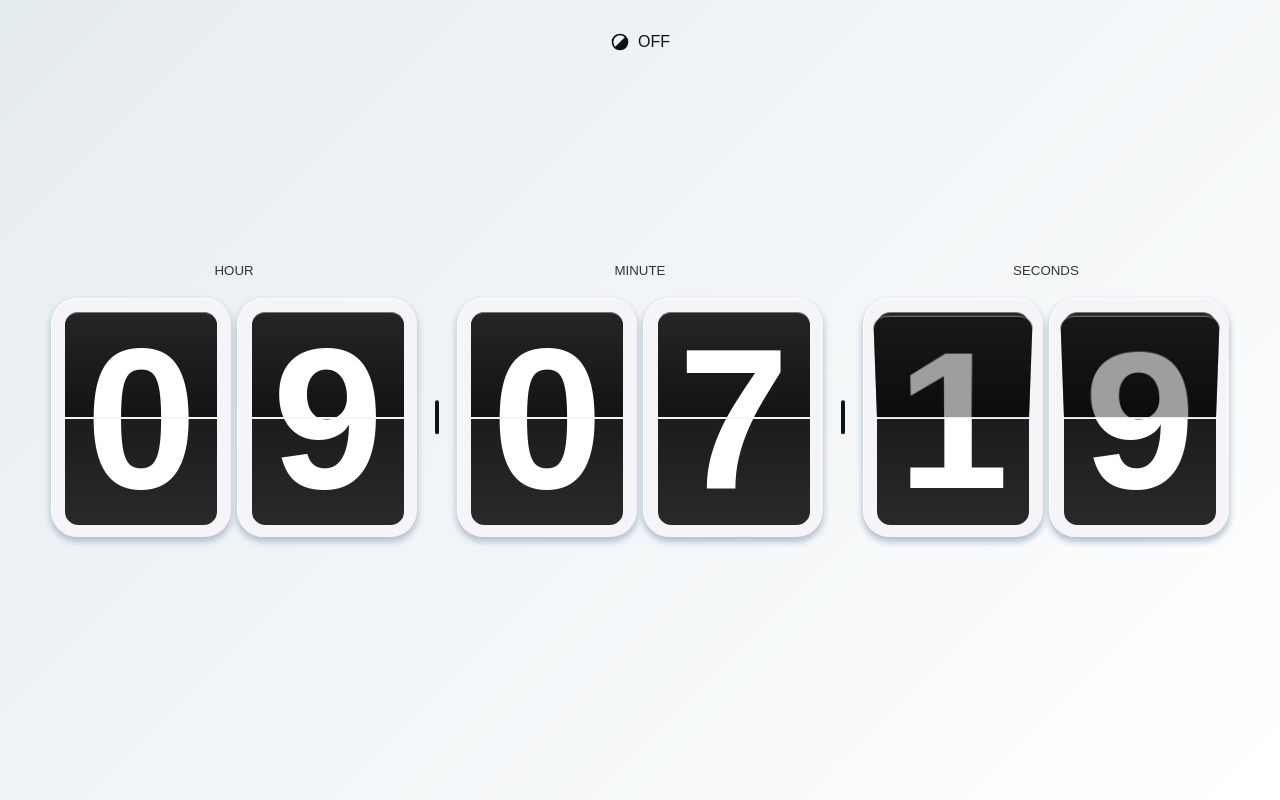
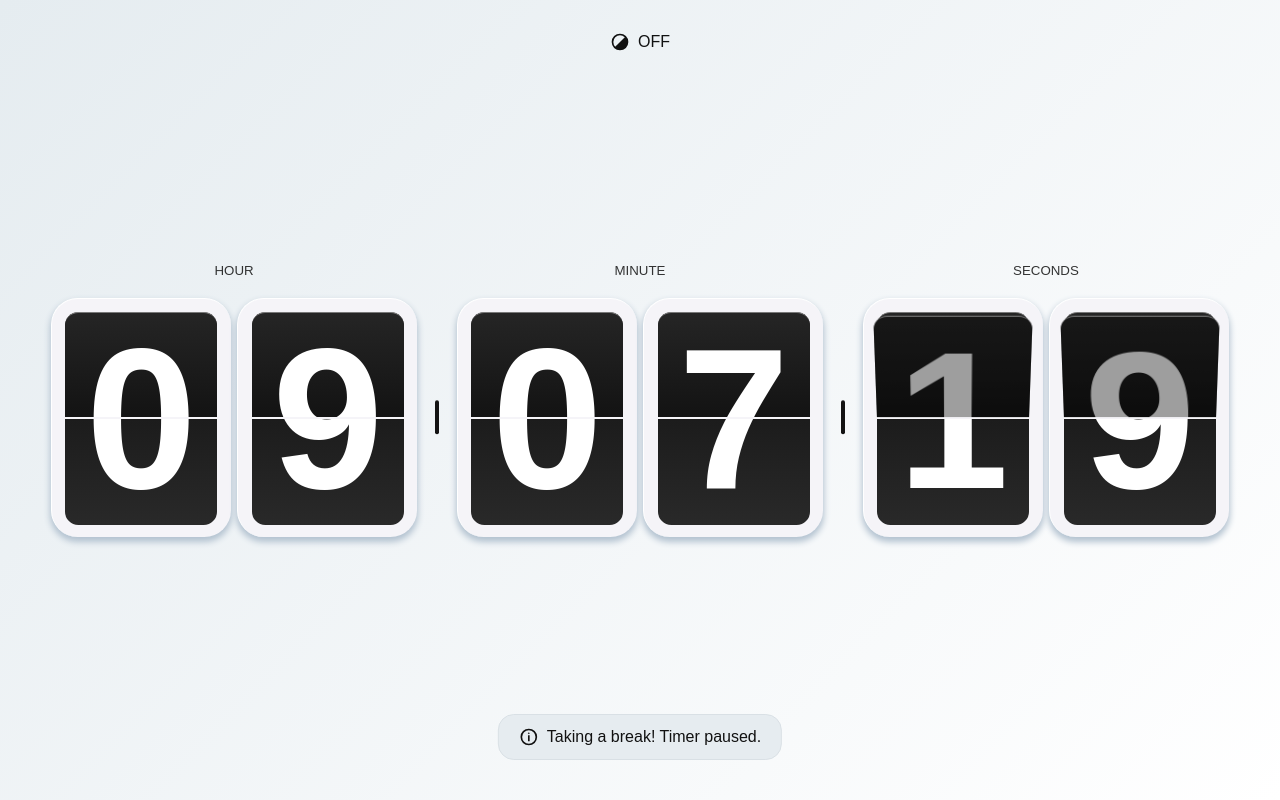
Before and after one commit to thisyujeong/flippix, a SvelteKit app: page / in a window 1280 px wide. Built offline with nearby package versions, Linux system fonts and the light colour scheme.

Commit message:
feat: Toast 작업중

```diff
--- /dev/null
+++ b/src/components/Toast.svelte
@@ -0,0 +1,46 @@
+<script lang="ts">
+	let { message } = $props();
+</script>
+
+<div class={['toast']}>
+	<span class="toast-icon">
+		<svg width="24" height="24" viewBox="0 0 24 24" fill="none" xmlns="http://www.w3.org/2000/svg">
+			<circle cx="12" cy="12" r="9" stroke="currentColor" stroke-width="2" />
+			<path
+				d="M12.5 7.5C12.5 7.77614 12.2761 8 12 8C11.7239 8 11.5 7.77614 11.5 7.5C11.5 7.22386 11.7239 7 12 7C12.2761 7 12.5 7.22386 12.5 7.5Z"
+				fill="currentColor"
+				stroke="currentColor"
+			/>
+			<path d="M12 17V10" stroke="currentColor" stroke-width="2" />
+		</svg>
+	</span>
+	<p class="toast-text">{message}</p>
+</div>
+
+<style lang="scss">
+	.toast {
+		position: fixed;
+		left: 50%;
+		bottom: 40px;
+		padding: 12px 20px;
+		display: flex;
+		align-items: center;
+		justify-content: center;
+		gap: 8px;
+		border-radius: 16px;
+		border: 1px solid var(--toast-border);
+		background-color: var(--toast-bg);
+		transform: translateX(-50%);
+
+		&-icon {
+			line-height: 0;
+			svg {
+				width: 20px;
+				height: 20px;
+			}
+		}
+		&-text {
+			font-size: 16px;
+		}
+	}
+</style>
--- a/src/routes/+page.svelte
+++ b/src/routes/+page.svelte
@@ -13,6 +13,7 @@
 	} from '@/stores/timerStore';
 	import Controller from '@/components/Controller.svelte';
 	import FlipDisplay from '@/components/FlipDisplay.svelte';
+	import Toast from '@/components/Toast.svelte';
 
 	let isRunning = true;
 	let isTimerMode = false;
@@ -76,6 +77,8 @@
 	{/if}
 </div>
 
+<Toast message="Taking a break! Timer paused." />
+
 <style lang="scss" scoped>
 	.container {
 		width: 100vw;
--- a/src/styles/global.scss
+++ b/src/styles/global.scss
@@ -43,6 +43,10 @@ html {
 
 	// progress
 	--progress-track-bg: #eee;
+
+	// toast
+	--toast-bg: var(--controller-bg);
+	--toast-border: #d9e0e5;
 }
 
 html[data-theme='dark'] {
@@ -68,6 +72,10 @@ html[data-theme='dark'] {
 
 	// progress
 	--progress-track-bg: var(--basic-black);
+
+	// toast
+	--toast-bg: #3d4145;
+	--toast-border: #525659;
 }
 
 body {
```
